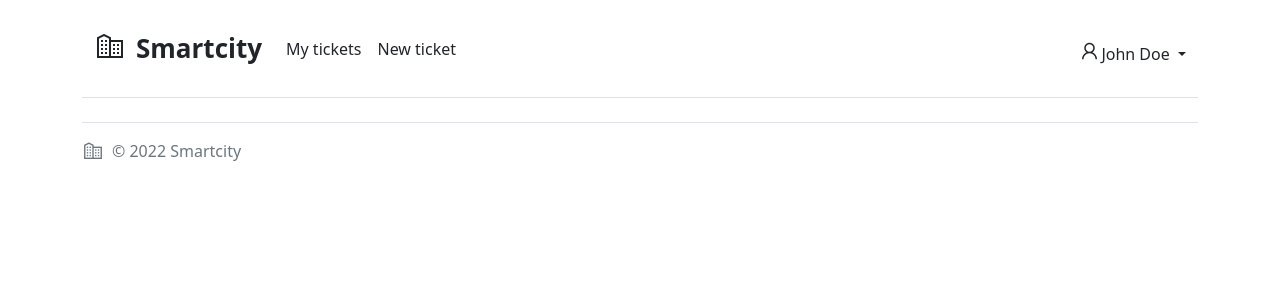
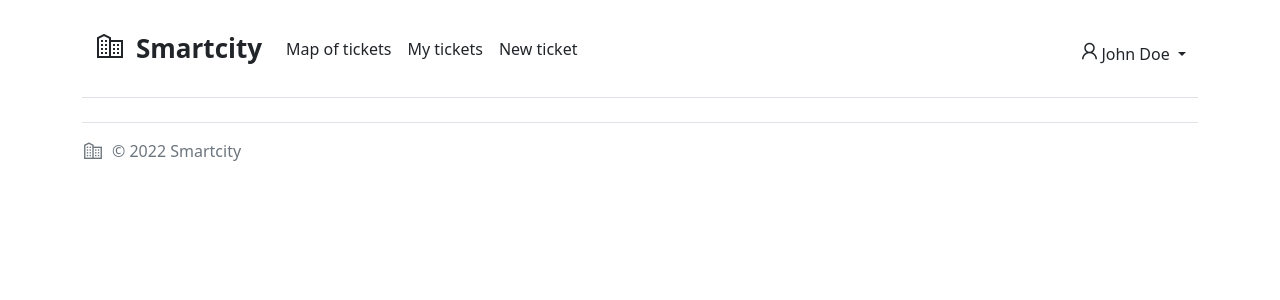
Before and after one commit to IIS-ITU-exceptions/IIS, a Flask app: page /my_tickets in a window 1280 px wide. Shown: the top 300 px of the page. Run offline with Flask 2, Linux system fonts and the light colour scheme; a user stored in the database is signed in; data comes from the database, SQL or seed files in the repository; data that the repository does not hold is empty; some libraries are stand-ins or nearby versions.

Commit message:
feat: map of tickets, current location, map for manager

```diff
--- a/smartcity/static/js/main.js
+++ b/smartcity/static/js/main.js
@@ -5,22 +5,22 @@ File containing some javascript for website
 @email: xvagne10@stud.fit.vutbr.cz
 */
 
-$(document).ready(function() {
-    if(window.location.pathname === '/new_ticket') {
-        const lat = document.getElementById("latitude")
-        const long = document.getElementById("longitude")
+$(document).ready(async function () {
+    if (window.location.pathname === '/new_ticket') {
+        const lat = document.getElementById("latitude");
+        const long = document.getElementById("longitude");
 
         let center = SMap.Coords.fromWGS84(15.7774239, 50.0375792);
 
-        let new_ticket_map = new SMap(JAK.gel("new-ticket-map"), center, 13);
-        new_ticket_map.addDefaultLayer(SMap.DEF_OPHOTO);
-        new_ticket_map.addDefaultLayer(SMap.DEF_OPHOTO0203);
-        new_ticket_map.addDefaultLayer(SMap.DEF_OPHOTO0406);
-        new_ticket_map.addDefaultLayer(SMap.DEF_TURIST);
-        new_ticket_map.addDefaultLayer(SMap.DEF_TURIST_WINTER);
-        new_ticket_map.addDefaultLayer(SMap.DEF_HISTORIC);
-        new_ticket_map.addDefaultLayer(SMap.DEF_BASE).enable();
-        new_ticket_map.addDefaultControls();
+        let nt_map = new SMap(JAK.gel("new-ticket-map"), center, 13);
+        nt_map.addDefaultLayer(SMap.DEF_OPHOTO);
+        nt_map.addDefaultLayer(SMap.DEF_OPHOTO0203);
+        nt_map.addDefaultLayer(SMap.DEF_OPHOTO0406);
+        nt_map.addDefaultLayer(SMap.DEF_TURIST);
+        nt_map.addDefaultLayer(SMap.DEF_TURIST_WINTER);
+        nt_map.addDefaultLayer(SMap.DEF_HISTORIC);
+        nt_map.addDefaultLayer(SMap.DEF_BASE).enable();
+        nt_map.addDefaultControls();
 
         let layerSwitch = new SMap.Control.Layer({
             width: 65,
@@ -34,17 +34,17 @@ $(document).ready(function() {
         layerSwitch.addDefaultLayer(SMap.DEF_OPHOTO0406);
         layerSwitch.addDefaultLayer(SMap.DEF_OPHOTO0203);
         layerSwitch.addDefaultLayer(SMap.DEF_HISTORIC);
-        new_ticket_map.addControl(layerSwitch, {left:"8px", top:"9px"});
+        nt_map.addControl(layerSwitch, {left: "8px", top: "9px"});
 
         let mouse = new SMap.Control.Mouse(SMap.MOUSE_PAN | SMap.MOUSE_WHEEL | SMap.MOUSE_ZOOM); /* Ovládání myší */
-        new_ticket_map.addControl(mouse);
+        nt_map.addControl(mouse);
 
-        let new_ticket_layer = new SMap.Layer.Marker();
-        new_ticket_map.addLayer(new_ticket_layer).enable();
+        let nt_layer = new SMap.Layer.Marker();
+        nt_map.addLayer(nt_layer).enable();
 
         let mark = new SMap.Marker(center);
         mark.decorate(SMap.Marker.Feature.Draggable);
-        new_ticket_layer.addMarker(mark);
+        nt_layer.addMarker(mark);
 
         function start(e) {
             let node = e.target.getContainer();
@@ -61,11 +61,11 @@ $(document).ready(function() {
         }
 
         function map_click(e, elm) {
-            new_ticket_layer.removeAll()
-            let coords = SMap.Coords.fromEvent(e.data.event, new_ticket_map);
+            nt_layer.removeAll()
+            let coords = SMap.Coords.fromEvent(e.data.event, nt_map);
             let mark = new SMap.Marker(coords);
             mark.decorate(SMap.Marker.Feature.Draggable);
-            new_ticket_layer.addMarker(mark);
+            nt_layer.addMarker(mark);
             new SMap.Geocoder.Reverse(coords, change_location);
             lat.value = coords.y;
             long.value = coords.x;
@@ -77,12 +77,158 @@ $(document).ready(function() {
             new_ticket_location.innerText = results.label
         }
 
-        let signals = new_ticket_map.getSignals();
+        document.getElementById("map-my-location").addEventListener("click", map_my_location)
+        function map_my_location() {
+            let latitude;
+            let longitude;
+            const successCallback = (position) => {
+                latitude = position.coords.latitude;
+                longitude = position.coords.longitude;
+
+                nt_layer.removeAll()
+                let coords = SMap.Coords.fromWGS84(longitude, latitude);
+                let mark = new SMap.Marker(coords);
+                mark.decorate(SMap.Marker.Feature.Draggable);
+                nt_layer.addMarker(mark);
+                nt_map.setCenter(coords)
+
+                new SMap.Geocoder.Reverse(coords, change_location);
+                lat.value = coords.y;
+                long.value = coords.x;
+            };
+
+            const errorCallback = (error) => {
+              console.log(error);
+            };
+
+            const id = navigator.geolocation.getCurrentPosition(successCallback, errorCallback);
+            navigator.geolocation.clearWatch(id);
+        }
+
+        let signals = nt_map.getSignals();
         signals.addListener(window, "marker-drag-stop", stop);
         signals.addListener(window, "marker-drag-start", start);
-        signals.addListener(window, "map-click", map_click)
+        signals.addListener(window, "map-click", map_click);
     }
 
+    if (window.location.pathname === '/map_of_tickets') {
+        let center = SMap.Coords.fromWGS84(15.7774239, 50.0375792);
+
+        let map = new SMap(JAK.gel("map-of-tickets"), center, 13);
+        map.addDefaultLayer(SMap.DEF_OPHOTO);
+        map.addDefaultLayer(SMap.DEF_OPHOTO0203);
+        map.addDefaultLayer(SMap.DEF_OPHOTO0406);
+        map.addDefaultLayer(SMap.DEF_TURIST);
+        map.addDefaultLayer(SMap.DEF_TURIST_WINTER);
+        map.addDefaultLayer(SMap.DEF_HISTORIC);
+        map.addDefaultLayer(SMap.DEF_BASE).enable();
+        map.addDefaultControls();
+
+        let layerSwitch = new SMap.Control.Layer({
+            width: 65,
+            items: 4,
+            page: 4
+        });
+        layerSwitch.addDefaultLayer(SMap.DEF_BASE);
+        layerSwitch.addDefaultLayer(SMap.DEF_OPHOTO);
+        layerSwitch.addDefaultLayer(SMap.DEF_TURIST);
+        layerSwitch.addDefaultLayer(SMap.DEF_TURIST_WINTER);
+        layerSwitch.addDefaultLayer(SMap.DEF_OPHOTO0406);
+        layerSwitch.addDefaultLayer(SMap.DEF_OPHOTO0203);
+        layerSwitch.addDefaultLayer(SMap.DEF_HISTORIC);
+        map.addControl(layerSwitch, {left: "8px", top: "9px"});
+
+        let mouse = new SMap.Control.Mouse(SMap.MOUSE_PAN | SMap.MOUSE_WHEEL | SMap.MOUSE_ZOOM);
+        map.addControl(mouse);
+
+        let marker_layer = new SMap.Layer.Marker();
+        map.addLayer(marker_layer).enable();
+
+        const response = await get_tickets();
+        let tickets = eval(response);
+        tickets.forEach(function(value) {
+            let c = new SMap.Card();
+            c.setSize(350, 200);
+            c.getHeader().innerHTML = "<strong>" + value.name + "</strong>";
+            c.getBody().style.margin = "5px 0px";
+            c.getBody().style.backgroundColor = "ddd";
+            c.getBody().innerHTML = value.description;
+            c.getFooter().innerHTML = "<strong>Created at</strong>:   " + value.created_at;
+
+            let coords = SMap.Coords.fromWGS84(value.longitude, value.latitude);
+
+            const dom = document.createElement('div');
+            dom.className = 'svg-marker';
+
+            if(value.state === "NEW") {
+                dom.style = "fill: #ff0315";
+                dom.classList.add("marker-new");
+            } else if(value.state === "PLANNED") {
+                dom.style = "fill: #1f80ff";
+                dom.classList.add("marker-planned");
+            } else if(value.state === "WORK_IN_PROGRESS") {
+                dom.style = "fill: #ff7c00";
+                dom.classList.add("marker-wip");
+            } else {
+                dom.style = 'fill: #00ae67';
+                dom.classList.add("marker-done");
+            }
+
+            dom.innerHTML = `<svg xmlns="http://www.w3.org/2000/svg" width="40" height="40" class="bi bi-geo-alt-fill" viewBox="0 0 16 16">
+                                  <path d="M8 16s6-5.686 6-10A6 6 0 0 0 2 6c0 4.314 6 10 6 10zm0-7a3 3 0 1 1 0-6 3 3 0 0 1 0 6z"/>
+                             </svg>`;
+
+            let options = {
+                url: dom
+            };
+
+            let mark = new SMap.Marker(coords, "markerId" + value.id, options);
+            mark.decorate(SMap.Marker.Feature.Card, c);
+            marker_layer.addMarker(mark);
+        });
+
+        let signals = map.getSignals();
+    }
+
+    if (window.location.pathname === "/manager_ticket_view") {
+        const lat = parseFloat(document.getElementById("latitude").innerText);
+        const long = parseFloat(document.getElementById("longitude").innerText);
+
+        let center = SMap.Coords.fromWGS84(long, lat);
+
+        let map = new SMap(JAK.gel("manager-ticket-view-map"), center, 13);
+        map.addDefaultLayer(SMap.DEF_OPHOTO);
+        map.addDefaultLayer(SMap.DEF_OPHOTO0203);
+        map.addDefaultLayer(SMap.DEF_OPHOTO0406);
+        map.addDefaultLayer(SMap.DEF_TURIST);
+        map.addDefaultLayer(SMap.DEF_TURIST_WINTER);
+        map.addDefaultLayer(SMap.DEF_HISTORIC);
+        map.addDefaultLayer(SMap.DEF_BASE).enable();
+        map.addDefaultControls();
+
+        let layerSwitch = new SMap.Control.Layer({
+            width: 65,
+            items: 4,
+            page: 4
+        });
+        layerSwitch.addDefaultLayer(SMap.DEF_BASE);
+        layerSwitch.addDefaultLayer(SMap.DEF_OPHOTO);
+        layerSwitch.addDefaultLayer(SMap.DEF_TURIST);
+        layerSwitch.addDefaultLayer(SMap.DEF_TURIST_WINTER);
+        layerSwitch.addDefaultLayer(SMap.DEF_OPHOTO0406);
+        layerSwitch.addDefaultLayer(SMap.DEF_OPHOTO0203);
+        layerSwitch.addDefaultLayer(SMap.DEF_HISTORIC);
+        map.addControl(layerSwitch, {left: "8px", top: "9px"});
+
+        let mouse = new SMap.Control.Mouse(SMap.MOUSE_PAN | SMap.MOUSE_WHEEL | SMap.MOUSE_ZOOM);
+        map.addControl(mouse);
+
+        let map_layer = new SMap.Layer.Marker();
+        map.addLayer(map_layer).enable();
+
+        let mark = new SMap.Marker(center);
+        map_layer.addMarker(mark);
+    }
 
     ///////////////////////////////////////////////////////////////////////////////////////////////
     const btn = document.getElementById("logout_submit")
@@ -102,6 +248,33 @@ $(document).ready(function() {
     });
 });
 
+// function create_my_location_event() {
+//     let latitude;
+//     let longitude;
+//     const successCallback = (position) => {
+//         latitude = position.coords.latitude;
+//         longitude = position.coords.longitude;
+//         console.log(position);
+//         console.log("Your GPS is " + latitude + "°N " + longitude + "°E");
+//         let event = new CustomEvent("my-location", {"detail": {"latitude": latitude, "longitude": longitude}});
+//         console.log(event);
+//         window.dispatchEvent(event);
+//     };
+//
+//     const errorCallback = (error) => {
+//       console.log(error);
+//     };
+//
+//     const id = navigator.geolocation.getCurrentPosition(successCallback, errorCallback);
+//     navigator.geolocation.clearWatch(id);
+//
+// }
+
+async function get_tickets() {
+    const response = await fetch(window.location.origin + "/api/get_tickets");
+    return await response.json()
+}
+
 function bootstrap_alert_macro(message, type) {
     return `
 <div class="alert alert-${type} alert-dismissible fade show" role="alert">
--- a/smartcity/templates/header.html
+++ b/smartcity/templates/header.html
@@ -11,7 +11,7 @@ File containing page header
 {% from "macros/fields.html" import render_text_field, render_boolean_field, render_alert, render_specific_id_text_field %}
 
 <div class="container">
-    <header class="py-3 border-bottom sticky-top">
+    <header class="py-3 border-bottom sticky-top mb-4">
         <nav id="navbar-main" class="navbar navbar-expand-lg">
             <div class="container-fluid">
                 <a href="{{ url_for("home.index") }}" class="navbar-brand text-dark text-decoration-none mr-5">
@@ -49,6 +49,8 @@ File containing page header
                         {% endif %}
                         {% if current_user.is_authenticated %}
                             {% if current_user.role[0].name == 'resident' %}
+                                <li class="nav-item"><a href="{{ url_for("resident.map_of_tickets") }}"
+                                                        class="nav-link px-2 link-dark">Map of tickets</a></li>
                                 <li class="nav-item"><a href="{{ url_for("resident.my_tickets") }}"
                                                         class="nav-link px-2 link-dark">My tickets</a></li>
                                 <li class="nav-item"><a href="{{ url_for("resident.new_ticket") }}"
--- a/smartcity/templates/manager/manager_dashboard.html
+++ b/smartcity/templates/manager/manager_dashboard.html
@@ -72,7 +72,6 @@ File containing manager's dashboard view
     <script>
         $(function () {
             $('#filterStates').change(function () {
-                console.log($('#filterStates').val());
                 if ($('#filterStates').val() == 'All states') {
                     $('.New').show();
                     $('.Progress').show();
--- a/smartcity/templates/manager/manager_ticket_view.html
+++ b/smartcity/templates/manager/manager_ticket_view.html
@@ -196,6 +196,11 @@ File containing manager's dashboard view
                             <b>Report date: {{ ticket.created_at }}</b>
                             <h4 class="mt-3">Description:</h4>
                             <p>{{ ticket.description }}</p>
+
+                            <hr>
+                            <div id="manager-ticket-view-map" style="height: 400px"></div>
+                            <p style="display: none" id="latitude">{{ ticket.latitude }}</p>
+                            <p style="display: none" id="longitude">{{ ticket.longitude }}</p>
 
                             {% if ticket.image_path != None %}
                                 <hr>
--- a/smartcity/templates/resident/new_ticket.html
+++ b/smartcity/templates/resident/new_ticket.html
@@ -11,7 +11,7 @@ File containing new tickets
 {% block title %} New ticket {% endblock %}
 
 {% block content %}
-    <div class="vh-100 d-flex justify-content-center align-items-center">
+    <div class="vh-75 d-flex justify-content-center align-items-center">
         <div class="container">
             <div class="row d-flex justify-content-center">
                 <div class="col-12 col-md-10 col-lg-8">
@@ -53,6 +53,7 @@ File containing new tickets
                                 <input hidden id="longitude" type="number" name="longitude" value="-1000">
                                 <div class="mb-3 mt-4">
                                     <label class="form-label">Location</label> <br>
+                                    <a id="map-my-location" class="btn btn-dark w-100 mb-2">Report defect on my location</a>
                                     <div class="card">
                                     <div class="card-header" id="new-ticket-location">
                                         Please move the marker to the correct location.
--- a/smartcity/views/resident.py
+++ b/smartcity/views/resident.py
@@ -34,3 +34,12 @@ def my_tickets():
     edit_form = EditUser(name=users.name, surname=users.surname, email=users.email, role=users.role[0].name)
     tickets = Ticket.query.filter(Ticket.reporter_id == current_user.id).order_by(desc(Ticket.id)).all()
     return render_template("resident/my_tickets.html", current_user=current_user, tickets=tickets, userProfileForm=edit_form)
+
+
+@resident_bp.route("/map_of_tickets", methods=["GET", "POST"])
+@login_required
+@roles_required(["resident"])
+def map_of_tickets():
+    users = User.query.filter_by(email=current_user.email).first()
+    edit_form = EditUser(name=users.name, surname=users.surname, email=users.email, role=users.role[0].name)
+    return render_template("resident/map_of_tickets.html", current_user=current_user, userProfileForm=edit_form)
```
Also changed, not shown: smartcity/models.py (+12 -0 lines), smartcity/templates/public/index.html (+5 -5 lines), smartcity/templates/resident/map_of_tickets.html (added, +60 -0 lines), smartcity/views/api/auth.py (+12 -0 lines).
